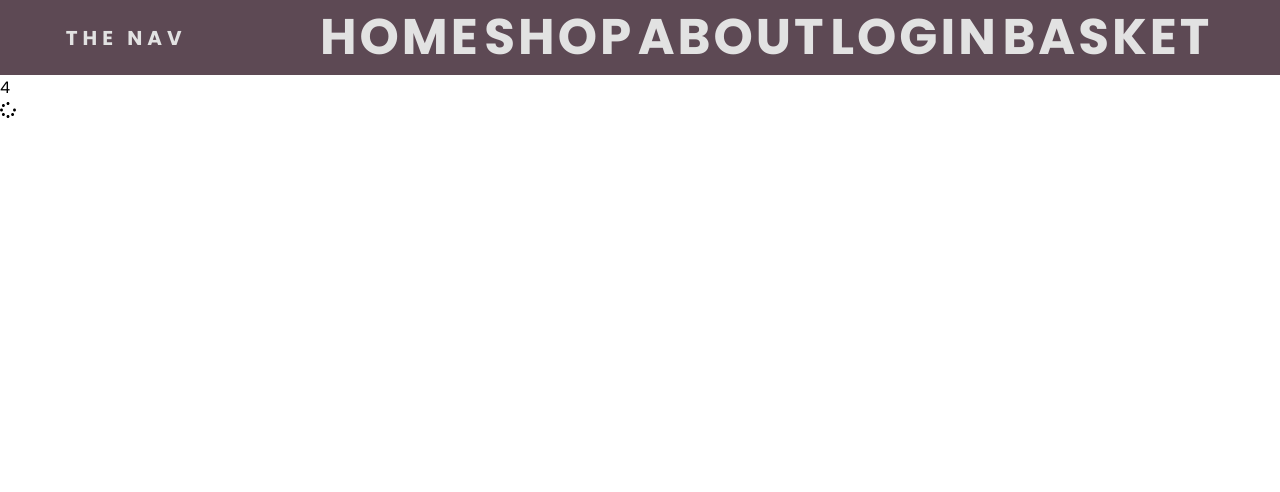
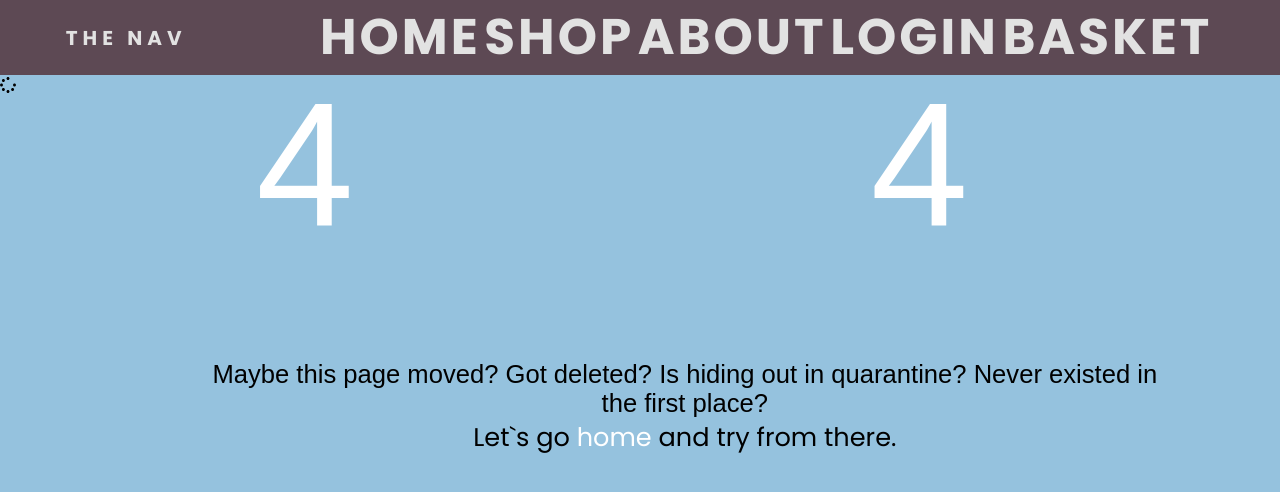
Before and after one commit to VaniaTominc/GA-Project-04, a React (Create React App) app in the folder client/: page / in a window 1280 px wide. Shown: the top 492 px of the page. Built offline with nearby package versions, Linux system fonts and the light colour scheme.

Commit message:
Staging before i fuu something up

```diff
--- a/client/src/Components/Errors/Error404Message.js
+++ b/client/src/Components/Errors/Error404Message.js
@@ -9,7 +9,12 @@ const Error404Message = () => {
 
       <div className='mailbox'>
         <div className='err'>4</div>
-        < FaSpinner />
+        <i>< FaSpinner className='where'/></i>
+        <div className='err2'>4</div>
+        <div className='msg'>
+          Maybe this page moved? Got deleted? Is hiding out in quarantine? Never existed in the first place?
+          <p>Let`s go <a href="#">home</a> and try from there.</p>
+        </div>
       </div>
 
     </>
--- /dev/null
+++ b/client/src/styles/_error-page.scss
@@ -0,0 +1,60 @@
+body {
+  background-color: #95c2de;
+}
+
+.mainbox {
+  background-color: #95c2de;
+  margin: auto;
+  height: 600px;
+  width: 600px;
+  position: relative;
+}
+
+  .err {
+    color: #ffffff;
+    font-family: 'Nunito Sans', sans-serif;
+    font-size: 11rem;
+    position:absolute;
+    left: 20%;
+    top: 8%;
+  }
+
+.far {
+  position: absolute;
+  font-size: 8.5rem;
+  left: 42%;
+  top: 15%;
+  color: #ffffff;
+}
+
+ .err2 {
+    color: #ffffff;
+    font-family: 'Nunito Sans', sans-serif;
+    font-size: 11rem;
+    position:absolute;
+    left: 68%;
+    top: 8%;
+  }
+
+.msg {
+    text-align: center;
+    font-family: 'Nunito Sans', sans-serif;
+    font-size: 1.6rem;
+    position:absolute;
+    left: 16%;
+    top: 45%;
+    width: 75%;
+  }
+
+a {
+  text-decoration: none;
+  color: white;
+}
+
+a:hover {
+  text-decoration: underline;
+}
+
+.where {
+  color: black
+}
--- a/client/src/styles/main.scss
+++ b/client/src/styles/main.scss
@@ -4,6 +4,7 @@
 @import 'display-product-information';
 @import 'comments-sections';
 @import 'search-modal';
+@import 'error-page';
 
 
 @import url('https://fonts.googleapis.com/css2?family=Poppins:wght@200;300;400;500;600;700;800;900&display=swap');
```
